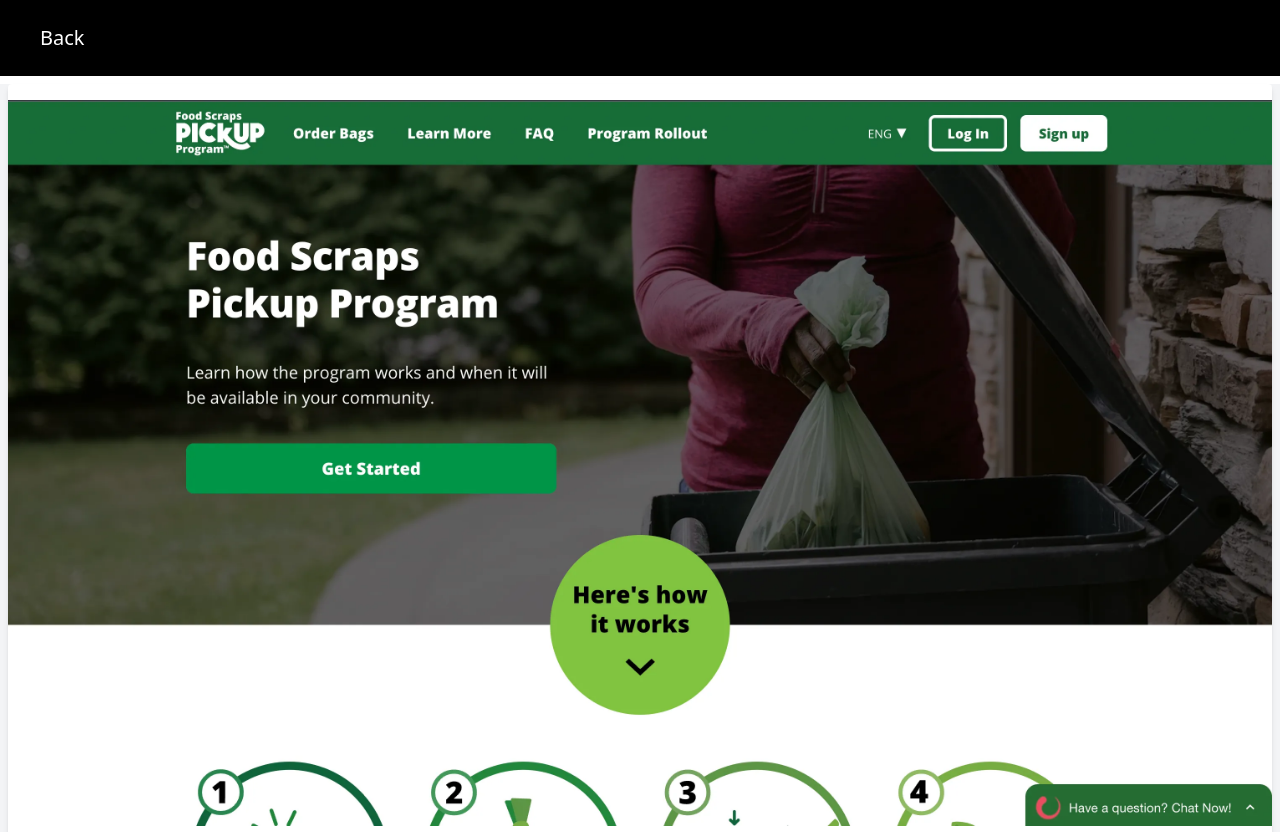
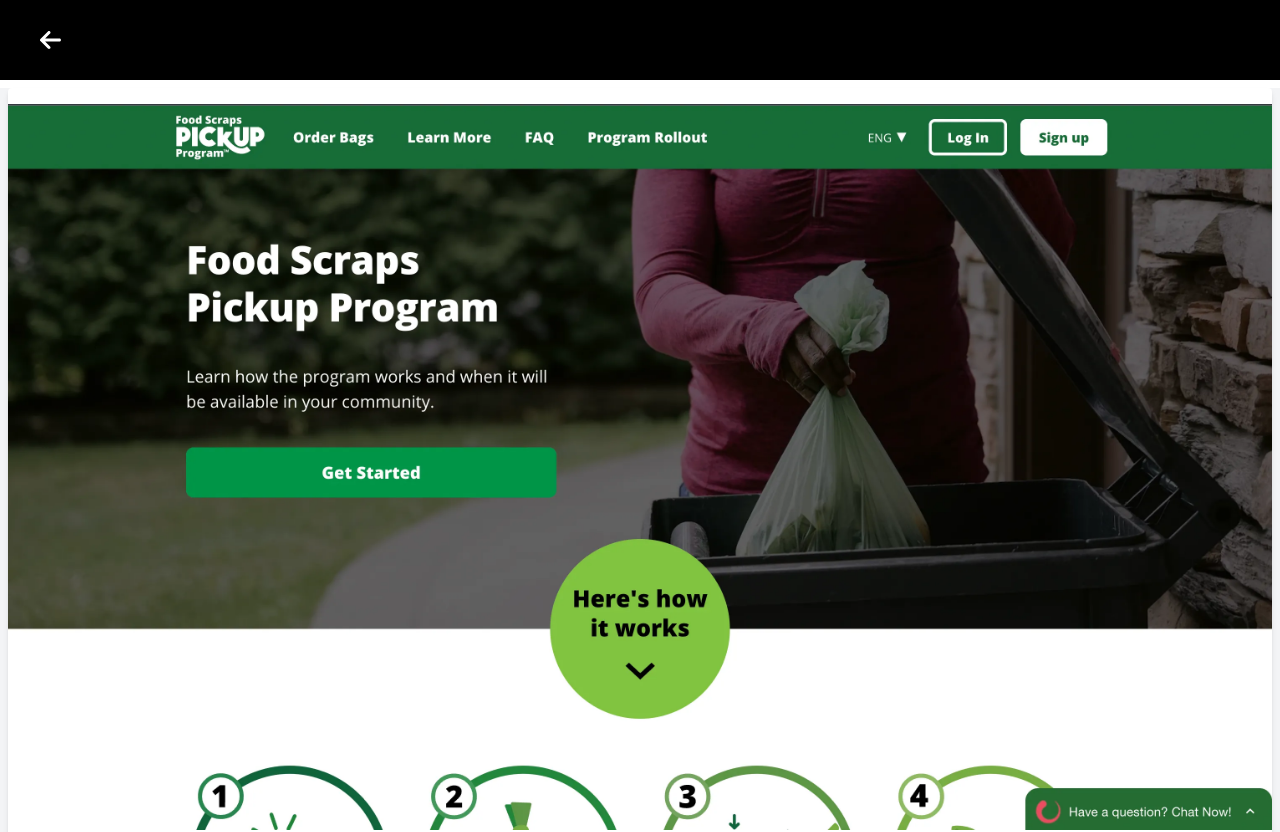
Before and after one commit to NanorIsrael/gv_web, a React (Create React App) app: page /projects in a window 1280 px wide. Shown: the top 832 px of the page. Built offline with nearby package versions, Linux system fonts and the light colour scheme.

Commit message:
Update back text to arrow icon

```diff
--- a/src/pages/Projects.tsx
+++ b/src/pages/Projects.tsx
@@ -1,4 +1,7 @@
+import { Link } from 'react-router-dom';
 import Project from '../components/Project';
+import { FontAwesomeIcon } from '@fortawesome/react-fontawesome';
+import { faArrowLeft } from '@fortawesome/free-solid-svg-icons';
 
 function Projects() {
   const project = [
@@ -47,13 +50,9 @@
   return (
     <>
      <header className={'flex justify-between z-0'}>
-        <nav className={'flex p-2 text-xl'}>
-          <ul className={'flex'}>
-            <li className={'mr-4'}>
-              <a href="/">Back</a>
-            </li>
-          </ul>
-        </nav>
+        <Link to={'/'} className="p-2 text-2xl">
+          <FontAwesomeIcon icon={faArrowLeft} />
+        </Link>
       </header>
       <article aria-label="Projects" className='bg-gray-100'>
        { project.map(p => <Project
```
